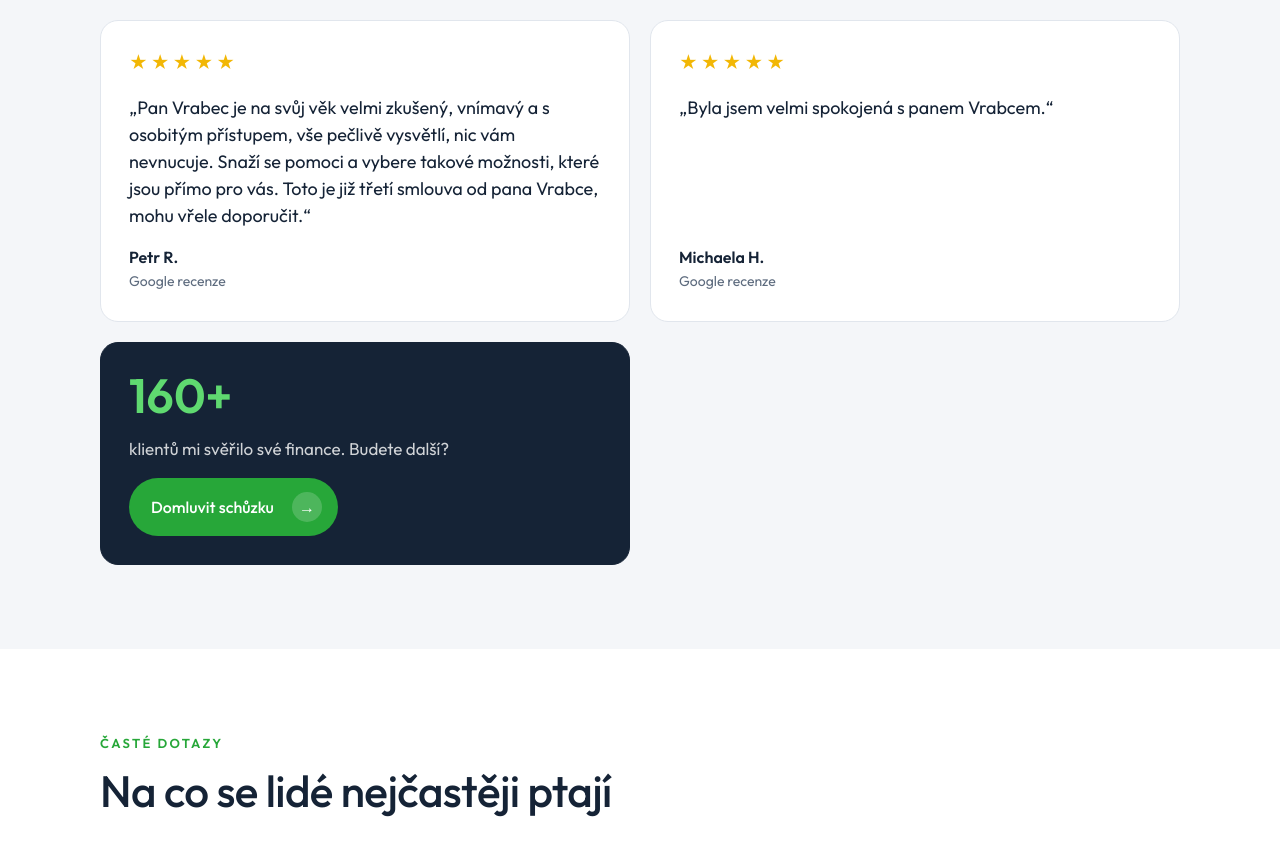
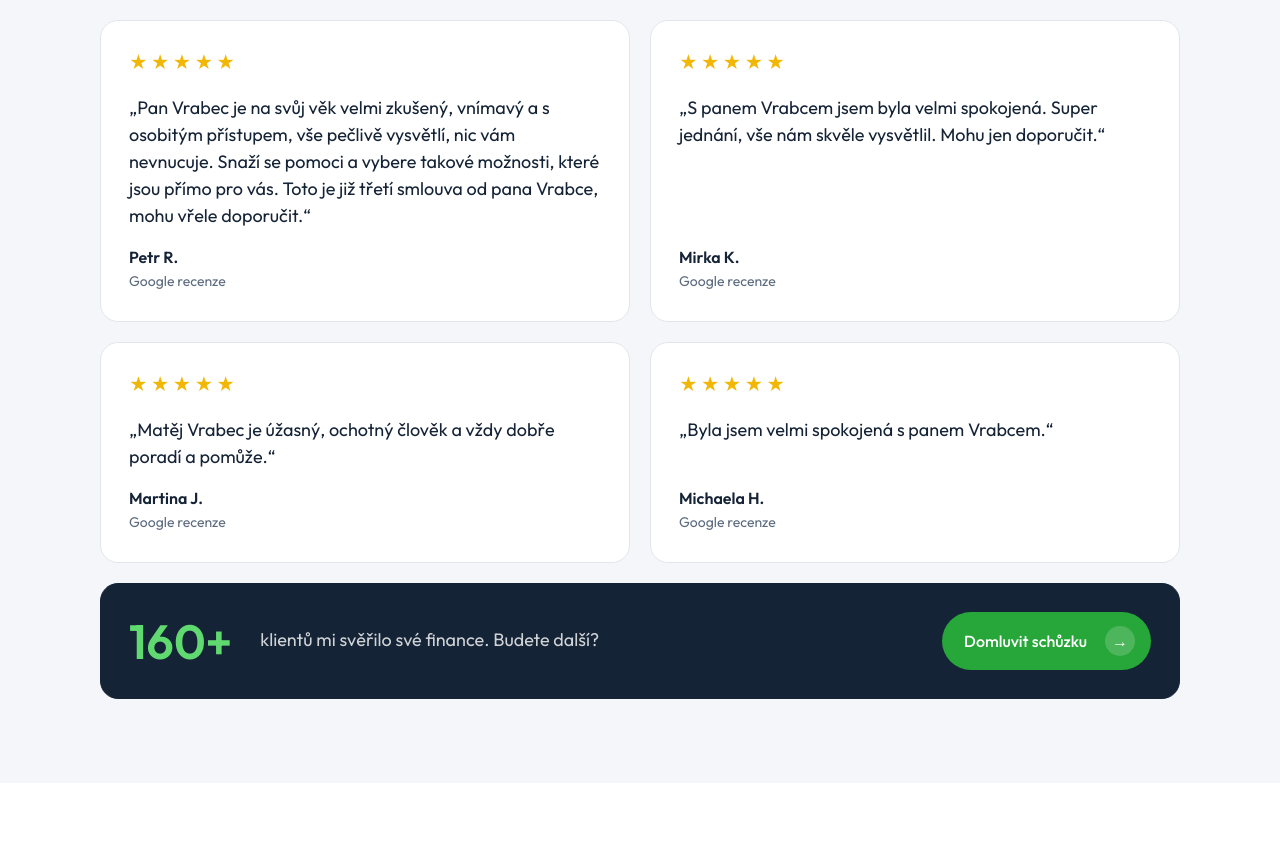
Before and after one commit to VrabecMatej/matejvrabec.cz, a plain HTML site: page index.html in a window 1280 px wide. Shown: the part 5735-6588 px from the top of the page. Drawn offline with Linux system fonts and the light colour scheme.

Commit message:
Nové recenze: Mirka K., Martina J.
Co-Authored-By: Claude Opus 5.5 <noreply@anthropic.com>

```diff
--- a/index.html
+++ b/index.html
@@ -203,6 +203,8 @@ section.block{padding-block:84px}
 .rev-cta b{font-size:48px;font-weight:600;color:#5FD970;line-height:1}
 .rev-cta p{margin:0;color:rgba(255,255,255,.8)}
 .rev-cta .btn{align-self:flex-start}
+.rev-cta{grid-column:1/-1}
+@media (min-width:901px){.rev-cta{flex-direction:row;align-items:center;gap:28px}.rev-cta p{flex:1;font-size:18px}.rev-cta .btn{align-self:center}}
 @media (max-width:900px){.rev-grid{grid-template-columns:1fr}}
 
 /* faq */
@@ -532,6 +534,16 @@ footer a{color:#fff}
       </figure>
       <figure class="rev">
         <div class="stars" aria-label="5 hvězdiček na Googlu">★★★★★</div>
+        <blockquote>„S panem Vrabcem jsem byla velmi spokojená. Super jednání, vše nám skvěle vysvětlil. Mohu jen doporučit.“</blockquote>
+        <figcaption><b>Mirka K.</b><span>Google recenze</span></figcaption>
+      </figure>
+      <figure class="rev">
+        <div class="stars" aria-label="5 hvězdiček na Googlu">★★★★★</div>
+        <blockquote>„Matěj Vrabec je úžasný, ochotný člověk a vždy dobře poradí a pomůže.“</blockquote>
+        <figcaption><b>Martina J.</b><span>Google recenze</span></figcaption>
+      </figure>
+      <figure class="rev">
+        <div class="stars" aria-label="5 hvězdiček na Googlu">★★★★★</div>
         <blockquote>„Byla jsem velmi spokojená s panem Vrabcem.“</blockquote>
         <figcaption><b>Michaela H.</b><span>Google recenze</span></figcaption>
       </figure>
```
